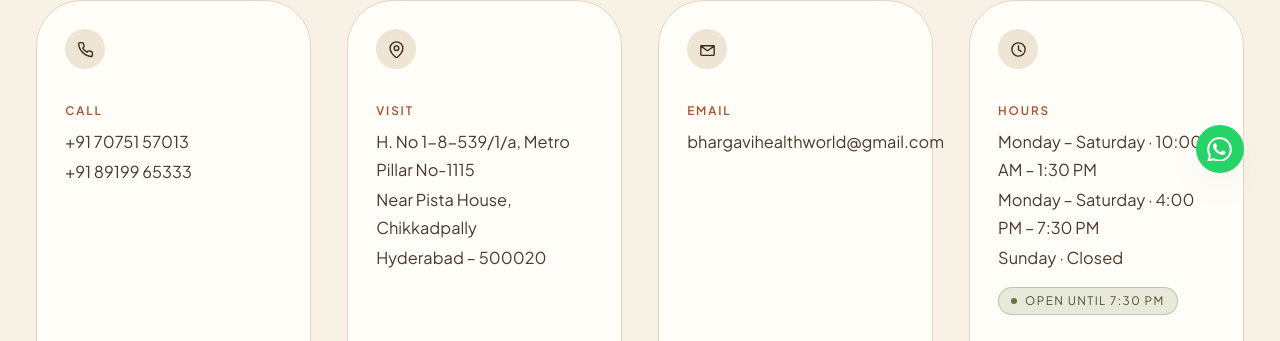
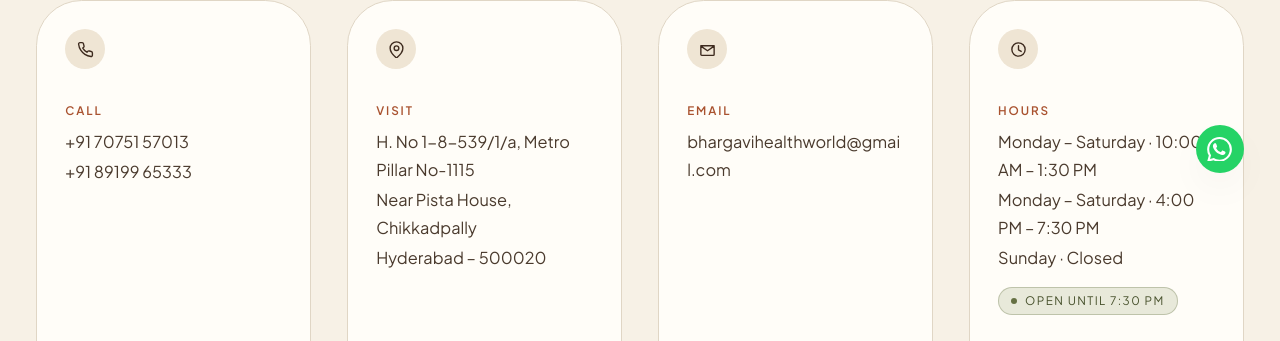
Before and after one commit to RiseNext/bhargavi-fronted, a Next.js app: page /contact in a window 1280 px wide. Shown: the part 611-952 px from the top of the page. Built offline with nearby package versions, Linux system fonts and the light colour scheme; no server answers.

Commit message:
updated gmail bug

```diff
--- a/src/app/contact/page.tsx
+++ b/src/app/contact/page.tsx
@@ -129,7 +129,10 @@ export default function ContactPage() {
                   </span>
 
                   <h2 className="mt-stack label text-terracotta">{card.label}</h2>
-                  <div className="mt-2.5 flex-1 space-y-0.5 text-body text-ink-2">
+                  {/* `anywhere`, not `break-word`: the email address is a
+                      single unbreakable token, and only `anywhere` also
+                      shrinks the min-content width so the grid track behaves. */}
+                  <div className="mt-2.5 flex-1 space-y-0.5 text-body text-ink-2 [overflow-wrap:anywhere]">
                     {card.lines.map((line) => (
                       <p key={line}>{line}</p>
                     ))}
```
